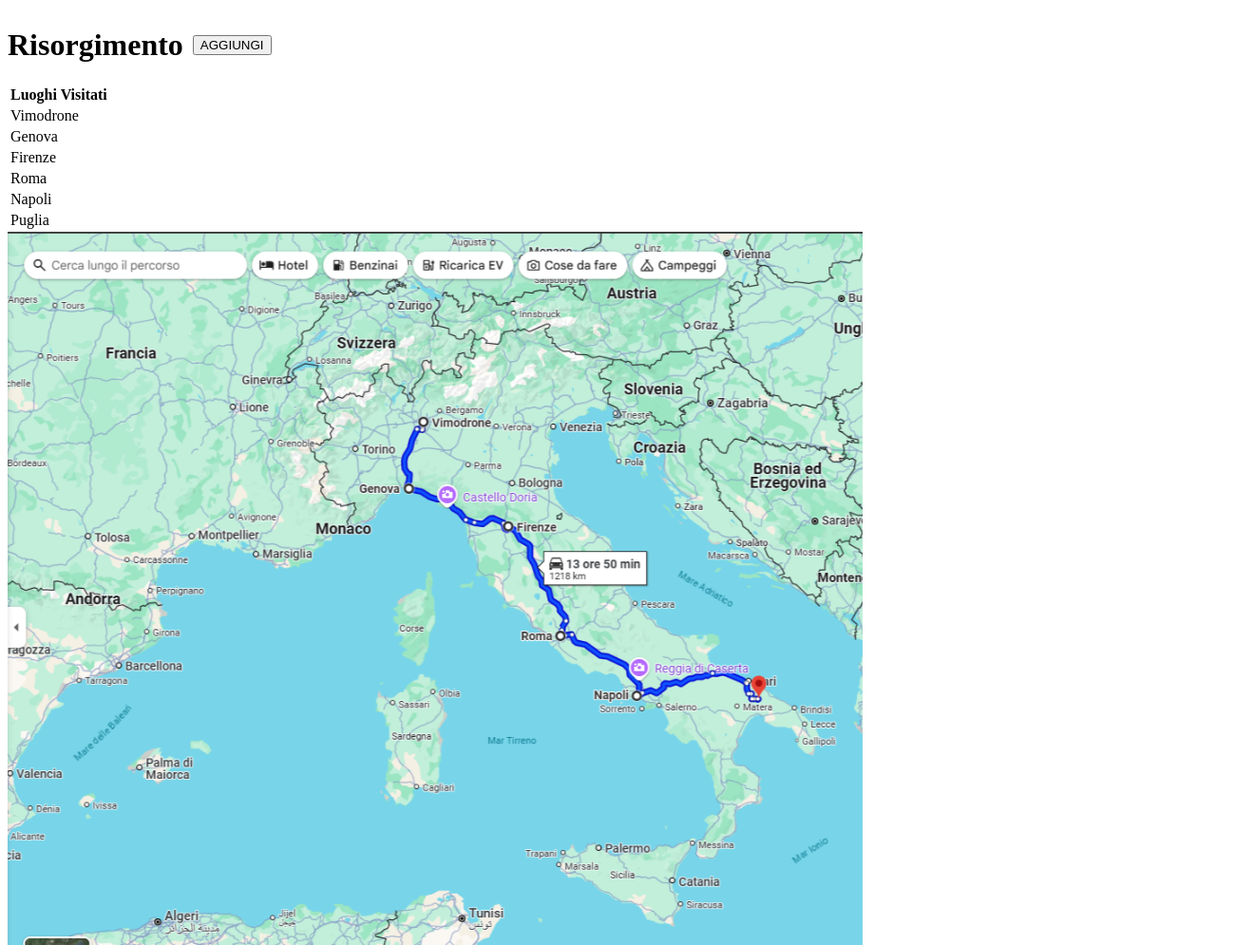
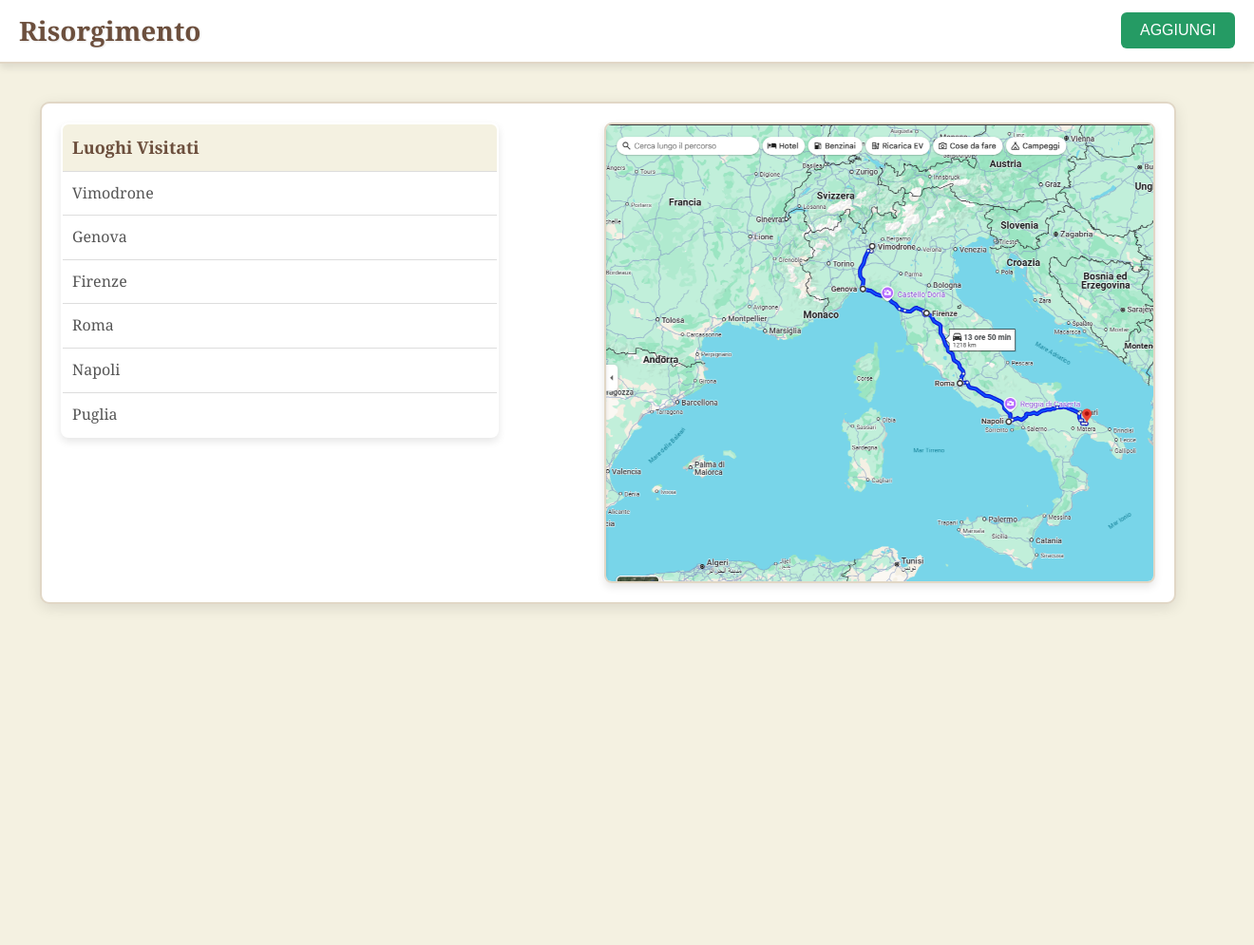
Before and after one commit to alepalma06/POI_5B_BayoumyBolinasPalmieri, a website: page statico/home_statico.html in a window 1280 px wide. Shown: the whole page at 95% size, 1320 px wide, since content can reach past the window. After the commit the page ends 800 px from the top, so only its background shows below. Drawn offline with Linux system fonts and the light colour scheme.

Commit message:
fix css home e completamento html statico home

```diff
--- a/statico/home.css
+++ b/statico/home.css
@@ -1,21 +1,99 @@
+body {
+    font-family: 'Georgia', serif;
+    margin: 0;
+    padding: 0;
+    background-color: #f4f1e1;
+    color: #333;
+    line-height: 1.6;
+}
+
 #header {
     display: flex;
+    justify-content: space-between;
     align-items: center;
-    gap: 10px;
+    width: 100%;
+    background-color: #fff;
+    padding: 10px 20px;
+    box-shadow: 0 4px 8px rgba(0, 0, 0, 0.1);
+    border-bottom: 2px solid #e1d7c6;
 }
 
-#content {
-    display: flex;
-    align-items: center;
-    gap: 20px;
+#header h1 {
+    margin: 0;
+    font-size: 28px;
+    color: #6c4f3d;
+    text-shadow: 1px 1px 2px rgba(0, 0, 0, 0.1);
 }
 
-#content table {
-    max-width: 60%;
-    flex: 1;
+#header button {
+    padding: 10px 20px;
+    background-color: #259b64;
+    color: white;
+    border: none;
+    border-radius: 6px;
+    cursor: pointer;
+    font-size: 16px;
+    transition: background-color 0.3s ease;
 }
 
-#content img {
-    max-width: 40%;
+#header button:hover {
+    background-color:  #0c643b;
+}
+
+#header button:active {
+    transform: scale(0.98);
+}
+
+#contenuto {
+    display: flex;
+    justify-content: space-between;
+    align-items: flex-start;
+    width: 90%;
+    max-width: 1200px;
+    margin: 40px auto;
+    background: #fff;
+    border-radius: 10px;
+    box-shadow: 0 4px 15px rgba(0, 0, 0, 0.1);
+    overflow: hidden;
+    padding: 20px;
+    border: 2px solid #e1d7c6;
+}
+
+table {
+    border-collapse: collapse;
+    width: 40%;
+    background: #fff;
+    border: 2px solid #e1d7c6;
+    border-radius: 8px;
+    overflow: hidden;
+    box-shadow: 0 4px 8px rgba(0, 0, 0, 0.1);
+}
+
+table th, table td {
+    border: 1px solid #ddd;
+    padding: 10px;
+    text-align: left;
+    font-family: 'Georgia', serif;
+    font-size: 16px;
+    color: #555;
+}
+
+table th {
+    background-color: #f4f1e1;
+    font-size: 18px;
+    color: #6c4f3d;
+}
+
+img {
+    width: 50%;
+    max-width: 900px;
     height: auto;
+    box-shadow: 0 4px 8px rgba(0, 0, 0, 0.1);
+    border-radius: 8px;
+    border: 2px solid #e1d7c6;
+    transition: opacity 0.3s ease;
 }
+
+img:hover {
+    opacity: 0.85;
+}
```
